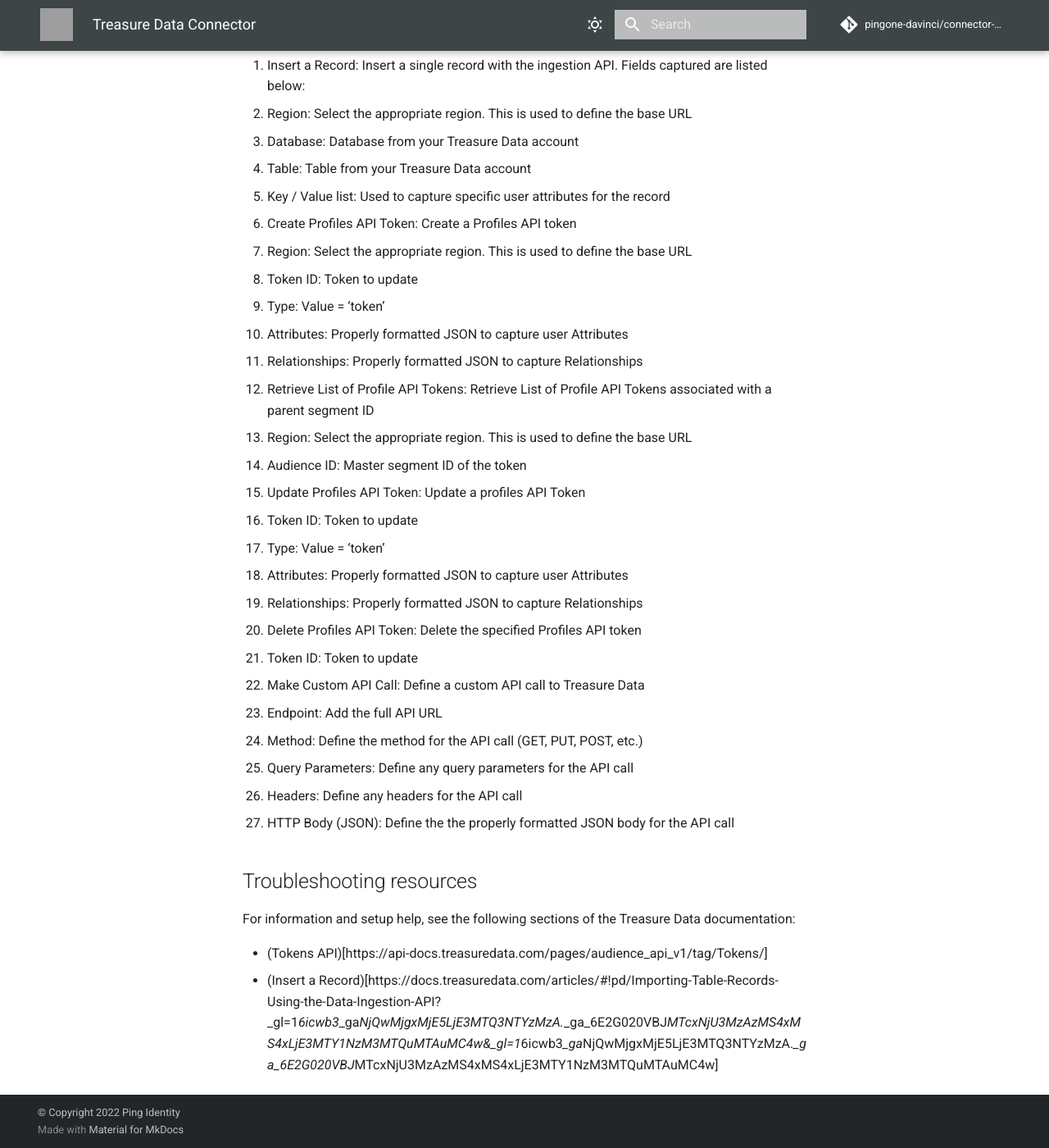
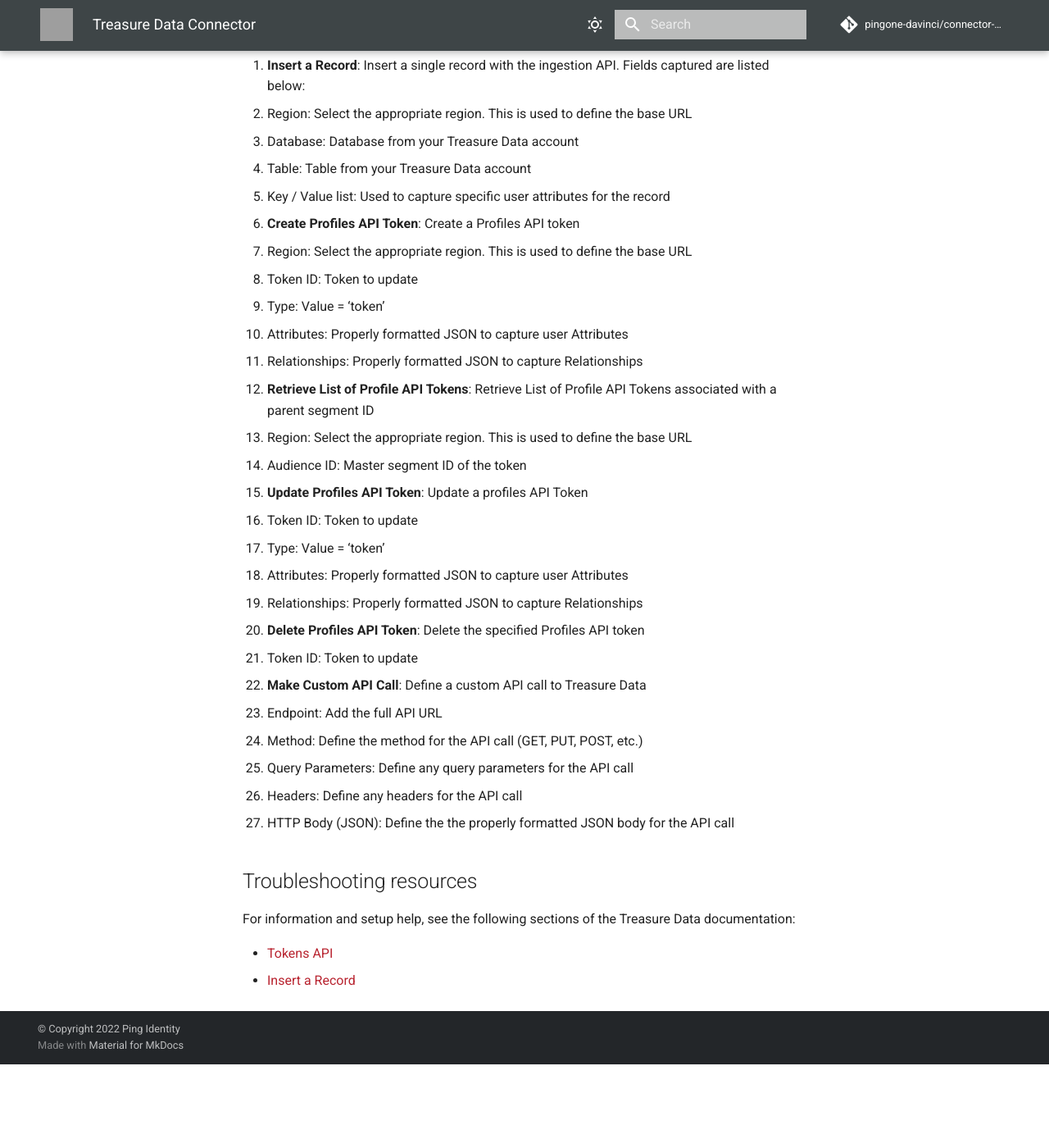
Before and after one commit to pingone-davinci/documentation, an MkDocs documentation site: the page built from docs/treasure-data/README.md, in a window 1280 px wide and 1400 px high, scrolled down 2578 px. Shown: the whole window at 82% size. Built offline with MkDocs 1.6.1 and Material for MkDocs 9.7.7, drawn with Linux system fonts in a browser that asks for light colours; comment, search, counter and statistics services are not loaded; after the commit the page ends 3876 px from its top, so only the background shows below that; grey boxes are pictures that could not be loaded.

Commit message:
Update README.md

```diff
--- a/docs/treasure-data/README.md
+++ b/docs/treasure-data/README.md
@@ -73,33 +73,33 @@
 
 # Capabilities
 
-1. Insert a Record: Insert a single record with the ingestion API. Fields captured are listed below:
+1. **Insert a Record**: Insert a single record with the ingestion API. Fields captured are listed below:
   * Region: Select the appropriate region. This is used to define the base URL
   * Database: Database from your Treasure Data account
   * Table: Table from your Treasure Data account
   * Key / Value list: Used to capture specific user attributes for the record
 
-2. Create Profiles API Token: Create a Profiles API token
+2. **Create Profiles API Token**: Create a Profiles API token
   * Region: Select the appropriate region. This is used to define the base URL
   * Token ID: Token to update
   * Type: Value = ‘token’
   * Attributes: Properly formatted JSON to capture user Attributes
   * Relationships: Properly formatted JSON to capture Relationships
 
-3. Retrieve List of Profile API Tokens: Retrieve List of Profile API Tokens associated with a parent segment ID
+3. **Retrieve List of Profile API Tokens**: Retrieve List of Profile API Tokens associated with a parent segment ID
   * Region: Select the appropriate region. This is used to define the base URL
   * Audience ID: Master segment ID of the token
 
-4. Update Profiles API Token: Update a profiles API Token
+4. **Update Profiles API Token**: Update a profiles API Token
   * Token ID: Token to update
   * Type: Value = ‘token’
   * Attributes: Properly formatted JSON to capture user Attributes
   * Relationships: Properly formatted JSON to capture Relationships
 
-5. Delete Profiles API Token: Delete the specified Profiles API token
+5. **Delete Profiles API Token**: Delete the specified Profiles API token
   * Token ID: Token to update
 
-6. Make Custom API Call: Define a custom API call to Treasure Data
+6. **Make Custom API Call**: Define a custom API call to Treasure Data
   * Endpoint: Add the full API URL
   * Method: Define the method for the API call (GET, PUT, POST, etc.)
   * Query Parameters: Define any query parameters for the API call
@@ -110,5 +110,5 @@
 
 For information and setup help, see the following sections of the Treasure Data documentation:
 
-* (Tokens API)[https://api-docs.treasuredata.com/pages/audience_api_v1/tag/Tokens/]
-* (Insert a Record)[https://docs.treasuredata.com/articles/#!pd/Importing-Table-Records-Using-the-Data-Ingestion-API?_gl=1*6icwb3*_ga*NjQwMjgxMjE5LjE3MTQ3NTYzMzA.*_ga_6E2G020VBJ*MTcxNjU3MzAzMS4xMS4xLjE3MTY1NzM3MTQuMTAuMC4w&_gl=1*6icwb3*_ga*NjQwMjgxMjE5LjE3MTQ3NTYzMzA.*_ga_6E2G020VBJ*MTcxNjU3MzAzMS4xMS4xLjE3MTY1NzM3MTQuMTAuMC4w]
+* [Tokens API](https://api-docs.treasuredata.com/pages/audience_api_v1/tag/Tokens/)
+* [Insert a Record](https://docs.treasuredata.com/articles/#!pd/Importing-Table-Records-Using-the-Data-Ingestion-API?_gl=1*6icwb3*_ga*NjQwMjgxMjE5LjE3MTQ3NTYzMzA.*_ga_6E2G020VBJ*MTcxNjU3MzAzMS4xMS4xLjE3MTY1NzM3MTQuMTAuMC4w&_gl=1*6icwb3*_ga*NjQwMjgxMjE5LjE3MTQ3NTYzMzA.*_ga_6E2G020VBJ*MTcxNjU3MzAzMS4xMS4xLjE3MTY1NzM3MTQuMTAuMC4w)
```
